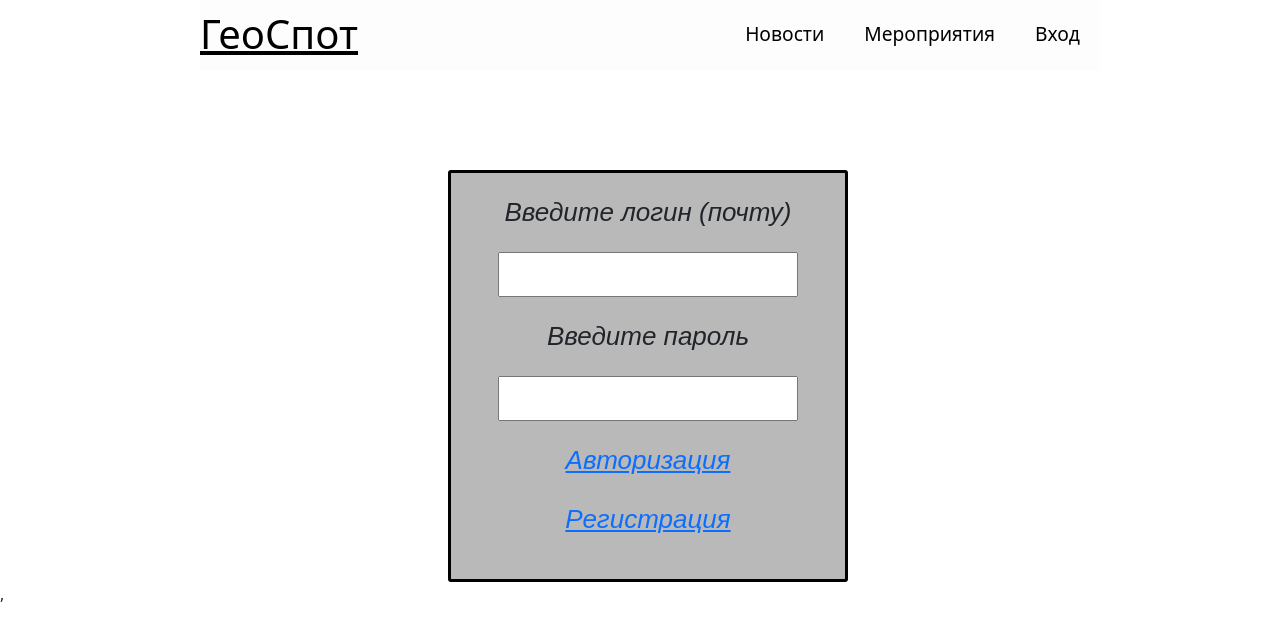
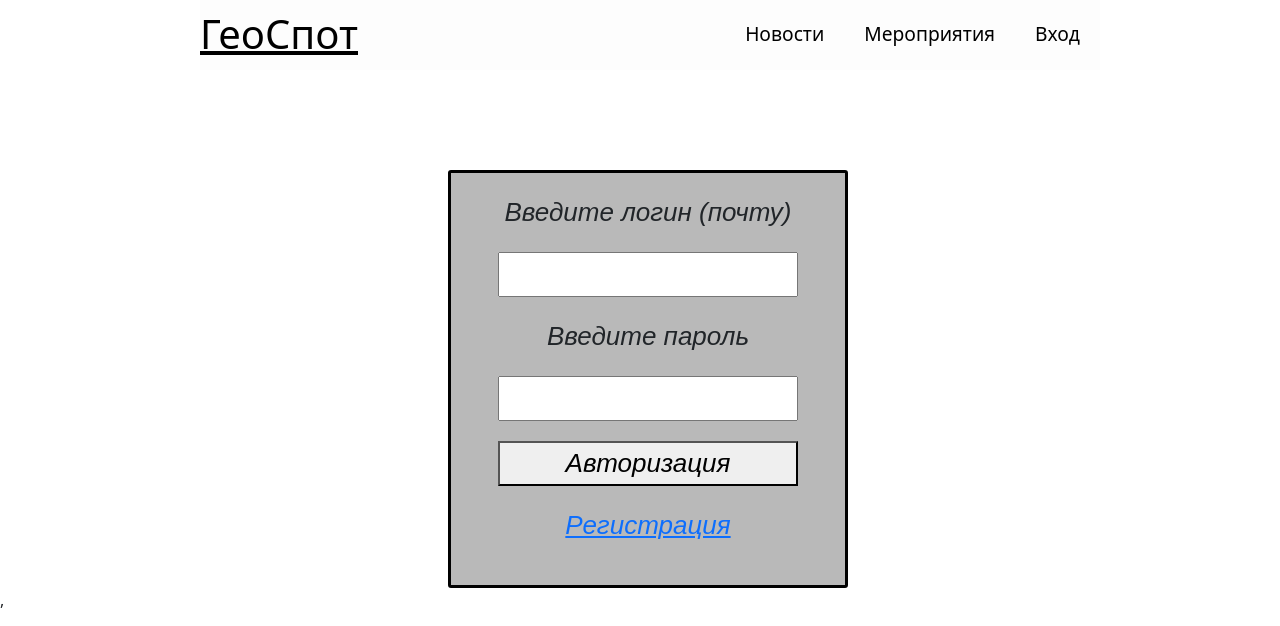
Before and after one commit to Bau6/GeospotReact, a React (Create React App) app: page /pages/authorization/Authorization.js in a window 1280 px wide. Shown: the top 626 px of the page. Built offline with nearby package versions, Linux system fonts and the light colour scheme.

Commit message:
authorization

```diff
--- a/back/NodeJS/test.js
+++ b/back/NodeJS/test.js
@@ -70,15 +70,17 @@ function selectByIdDataTable() {
         selectById(nameTable, params, res);
     });
 }
-function checkLoginPassReturnID() {
+function checkLoginPassReturnData() {
     app.get('/check-login-pass', (req, res) => {
         const { nameTable, params } = req.query;
+        console.log(nameTable);
+        console.log(params);
         // const nameTable = 'users';
         // const params = {email: "u@u.ullll", password: "default"};
         checkLoginPass(nameTable, params, res);
     });
 }
-checkLoginPassReturnID();
+checkLoginPassReturnData();
 selectByIdDataTable();
 selectOneDataTable();
 addPicture();
--- a/package.json
+++ b/package.json
@@ -24,7 +24,8 @@
     "react-datepicker": "^6.1.0",
     "react-dom": "^18.2.0",
     "react-redux": "^9.1.0",
-    "react-router-dom": "^6.22.0",
+    "react-router": "^6.22.3",
+    "react-router-dom": "^6.22.3",
     "react-scripts": "5.0.1",
     "redux": "^5.0.1",
     "web-vitals": "^2.1.4"
--- a/src/database/redux/redux-store.js
+++ b/src/database/redux/redux-store.js
@@ -5,13 +5,15 @@ import infoUsersReducer from "./infoUsers-reducer";
 import usersReducer from "./users-reducer";
 import UsersPageReducer from "./users-page-reducer";
 import AuthReducer from "./authActions";
+import sessionReducer from "./sessionUser";
 
 let reducers = combineReducers({
     infoUsers: infoUsersReducer,
     eventsInfo: eventsInfoReducer,
     users: usersReducer,
     usersPage: UsersPageReducer,
-    auth: AuthReducer
+    auth: AuthReducer,
+    sessionUser: sessionReducer
 });
 
 let store = configureStore({reducer: reducers});
--- /dev/null
+++ b/src/database/redux/sessionUser.js
@@ -0,0 +1,73 @@
+const SET_SESSION = "SET_SESSION";
+const CLEAR_SESSION = "CLEAR_SESSION";
+const EMAIL = 'EMAIL';
+const PASSWORD = 'PASSWORD';
+
+const initialState = {
+    user: null,
+    isAuthenticated: false,
+    role: null,
+    dataLogin: {email: "", password: ""}
+};
+
+const sessionReducer = (state = initialState, action) => {
+    switch (action.type) {
+        case SET_SESSION:
+            return {
+                ...state,
+                user: action.payload,
+                isAuthenticated: true
+            };
+        case CLEAR_SESSION:
+            return {
+                ...state,
+                user: null,
+                isAuthenticated: false
+            };
+        case EMAIL:
+            return {
+                ...state,
+                dataLogin: {
+                    ...state.dataLogin,
+                    email: action.newText
+                }
+            };
+        case PASSWORD:
+            return {
+                ...state,
+                dataLogin: {
+                    ...state.dataLogin,
+                    password: action.newText
+                }
+            };
+
+        default:
+            return state;
+    }
+};
+
+
+export const setSessionActionCreator = (userData) => ({
+    type: SET_SESSION,
+    payload: userData
+});
+
+export const clearSessionActionCreator = () => ({
+    type: CLEAR_SESSION
+});
+
+export const onEmailLoginActionCreator = (value) => (
+    {
+        type: EMAIL,
+        newText: value
+    }
+)
+export const onPassLoginActionCreator = (value) => (
+    {
+        type: PASSWORD,
+        newText: value
+    }
+)
+
+
+export default sessionReducer;
--- a/src/pages/authorization/Authorization.js
+++ b/src/pages/authorization/Authorization.js
@@ -1,28 +1,112 @@
-import AuthorizationCss from "./AuthorizationCss.module.css"
-import {NavLink} from "react-router-dom";
-import React from "react";
+import React, {useEffect} from "react";
+import { useNavigate, NavLink } from "react-router-dom";
+import axios from "axios";
+import AuthorizationCss from "./AuthorizationCss.module.css";
+
 const Authorization = (props) => {
+    const refs = [React.createRef(), React.createRef()];
+    const navigate = useNavigate(); // Использование useNavigate
+    const validateEmail = (email) => {
+        const emailRegex = /^[a-zA-Z0-9._%+-]+@[a-zA-Z0-9.-]+\.[a-zA-Z]{2,}$/;
+        return emailRegex.test(email);
+    }
+
+    useEffect(() => {
+        if (refs[1].current) {
+            refs[1].current.type = 'password';
+        }
+    }, [refs]);
+
+    const validatePassword = (password) => {
+        const passwordRegex = /^(?=.*[a-z])(?=.*[A-Z])(?=.*\d)[a-zA-Z\d]{6,20}$/;
+        return passwordRegex.test(password);
+    }
     const handleLogin = () => {
-        props.loginUser();
+        let errorMessage = '';
+        if (!validateEmail(refs[0].current.value)) {
+            errorMessage += "Пожалуйста, введите корректный Email.\n";
+        }
+        if (!validatePassword(refs[1].current.value)) {
+            errorMessage += "Пароль должен содержать от 6 до 20 символов, включать латинские буквы нижнего и верхнего регистров, а также цифры.\n";
+        }
+        if (errorMessage==='') {
+            let CheckDataToDB = {
+                email: props.myInf.email,
+                password: props.myInf.password,
+            };
+        // Добавить GET запрос при нажатии на NavLink "Авторизация"
+        axios.get("http://localhost:3003/check-login-pass", {
+            params: {
+            nameTable: 'users',
+            params: CheckDataToDB}
+        })
+            .then(response => {
+                // console.log(response.data);
+
+                // Проверяем результат ответа
+                if (response.data.error) {
+                    // Выводим сообщение об ошибке пользователю
+                    alert(response.data.error);
+                } else {
+                    // Если пользователь найден, выполняем необходимые действия
+                    props.loginUser();
+                    props.setSession(CheckDataToDB);
+                    // Перенаправление на страницу профиля после успешной авторизации
+                    navigate("/../../pages/profile/Profile.js");
+                }
+            })
+            .catch(error => {
+                // console.error(error);
+                if (error.response) {
+                    // Ошибка с ответом от сервера
+                    alert("Неправильный пароль или логин.");
+                } else if (error.request) {
+                    // Ошибка отправки запроса
+                    alert("Произошла ошибка при отправке запроса. Пожалуйста, проверьте ваше подключение к сети.");
+                } else {
+                    // Другие типы ошибок
+                    alert("Произошла неизвестная ошибка. Пожалуйста, обратитесь в службу поддержки.");
+                }
+            });}else{
+            alert(errorMessage);
+        }
     };
-
-    // props.logoutUser();
+    const emailChange = () => {
+        let newText = refs[0].current.value;
+        props.onEmailLoginChange(newText);
+    }
+    const passChange = () => {
+        let newText = refs[1].current.value;
+        props.onPassLoginChange(newText);
+    }
     return (
         <div>
             <div className={AuthorizationCss.containerAuthorization}>
                 <label className={AuthorizationCss.label_login}>
                     Введите логин (почту)
                 </label>
-                <input className={AuthorizationCss.input_login}></input>
+                <input
+                    onChange={emailChange}
+                    className={AuthorizationCss.input_login}
+                    ref={refs[0]}
+                ></input>
+
                 <label className={AuthorizationCss.label_pass}>
                     Введите пароль
                 </label>
-                <input className={AuthorizationCss.input_pass}></input>
-                <NavLink onClick={handleLogin} className={AuthorizationCss.button_auth} to="/../../pages/profile/Profile.js">Авторизация</NavLink>
-                <NavLink className={AuthorizationCss.button_reg} to="/../../pages/registration/Registration.js">Регистрация</NavLink>
+                <input
+                    onChange={passChange}
+                    className={AuthorizationCss.input_pass}
+                    ref={refs[1]}
+                ></input>
+                {/*<NavLink onClick={handleLogin} className={AuthorizationCss.button_auth}*/}
+                {/*         to="/../../pages/profile/Profile.js">Авторизация</NavLink>*/}
+                <button onClick={handleLogin} className={AuthorizationCss.button_auth}>Авторизация</button>
+                <NavLink className={AuthorizationCss.button_reg}
+                         to="/../../pages/registration/Registration.js">Регистрация</NavLink>
             </div>
         </div>
-    )
-}
+    );
+};
 
 export default Authorization;
--- a/src/pages/authorization/AuthorizationContainer.js
+++ b/src/pages/authorization/AuthorizationContainer.js
@@ -1,19 +1,39 @@
 import {connect} from "react-redux";
 import Authorization from "./Authorization";
 import {login, logout} from "../../database/redux/authActions";
+import {
+    clearSessionActionCreator,
+    onEmailLoginActionCreator, onPassLoginActionCreator,
+    setSessionActionCreator
+} from "../../database/redux/sessionUser";
 const mapStateToProps = (state) => {
     return {
-        isLoggedIn: state.auth.isLoggedIn
+        isLoggedIn: state.auth.isLoggedIn,
+        user: state.user,
+        myInf: state.sessionUser.dataLogin,
+        isAuthenticated: state.isAuthenticated
     }
 }
 
 const mapDispatchToProps = (dispatch) => {
     return {
+        onPassLoginChange: (text) => {
+            dispatch(onPassLoginActionCreator( text ));
+        },
+        onEmailLoginChange: (text) => {
+            dispatch(onEmailLoginActionCreator( text ));
+        },
         loginUser: () => {
             dispatch(login());
         },
         logoutUser: () => {
             dispatch(logout());
+        },
+        setSession: (userData) => {
+            dispatch(setSessionActionCreator(userData));
+        },
+        clearSession: () => {
+            dispatch(clearSessionActionCreator());
         }
     }
 }
--- a/src/pages/profile/test.js
+++ b/src/pages/profile/test.js
@@ -19,7 +19,6 @@ const FormFields = ({
         let newText = refs[0].current.value;
         onEmailChange(newText);
     }
-    console.log(myInf);
     const passChange = () => {
         let newText = refs[1].current.value;
         onPassChange(newText);
@@ -41,15 +40,6 @@ const FormFields = ({
         let newText = refs[5].current.value;
         onPatronymicChange(newText);
     }
-
-    useEffect(() => {
-        if (refs[1].current) {
-            refs[1].current.type = 'password';
-        }
-        if (refs[2].current) {
-            refs[2].current.type = 'password';
-        }
-    }, [refs]);
 
     return (
         <div>
--- a/src/pages/registration/Registration.js
+++ b/src/pages/registration/Registration.js
@@ -25,7 +25,14 @@ const Registration = (props) => {
     const [checked, setChecked] = useState(initialCheckedState);
     const [refsArray, setRefsArray] = useState(props.sportNameFromBD.map(() => React.createRef()));
 
-
+    useEffect(() => {
+        if (refs[1].current) {
+            refs[1].current.type = 'password';
+        }
+        if (refs[2].current) {
+            refs[2].current.type = 'password';
+        }
+    }, [refs]);
 
 
     const handleChange = (e) => {
```
Also changed, not shown: src/database/redux/authReducer.js (deleted), 1 other file (tests, documents, lock files or other folders).
